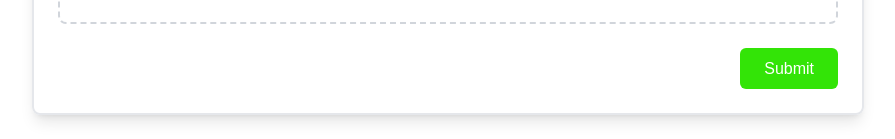
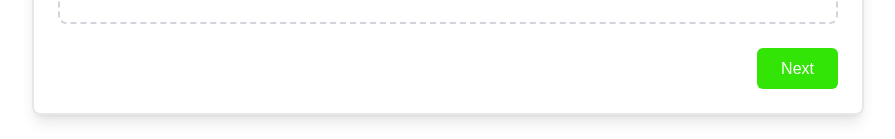
Before and after one commit to pawekz/SERV-IT-MANAGER, a React (Vite) app in the folder frontend/: page /newrepair in a window 1280 px wide. Shown: the part 1444-1583 px from the top of the page, without its empty margins (192-1087 px from the left). Built offline with nearby package versions, Linux system fonts and the light colour scheme; what @react-pdf/renderer would draw is missing.

Commit message:
Frontend: Update button label in RepairForm component from 'Submit' to 'Next' for improved clarity

```diff
--- a/frontend/src/components/RepairForm/RepairForm.jsx
+++ b/frontend/src/components/RepairForm/RepairForm.jsx
@@ -334,7 +334,7 @@ const RepairForm = ({ status, onNext }) => {
                                 onClick={onNext}
                                 className="px-6 py-2 bg-[#33e407] hover:bg-[#2bc106] text-white font-medium rounded-md focus:outline-none focus:ring-2 focus:ring-[#33e407]"
                             >
-                                Submit
+                                Next
                             </button>
                         </div>
                     </form>
```
